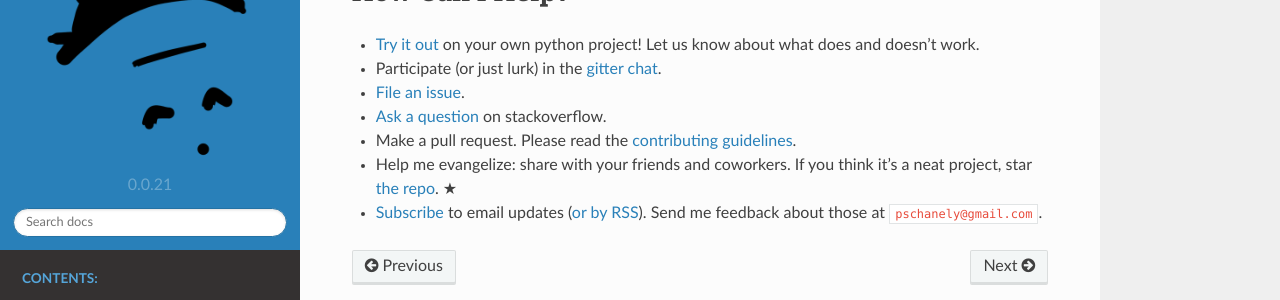
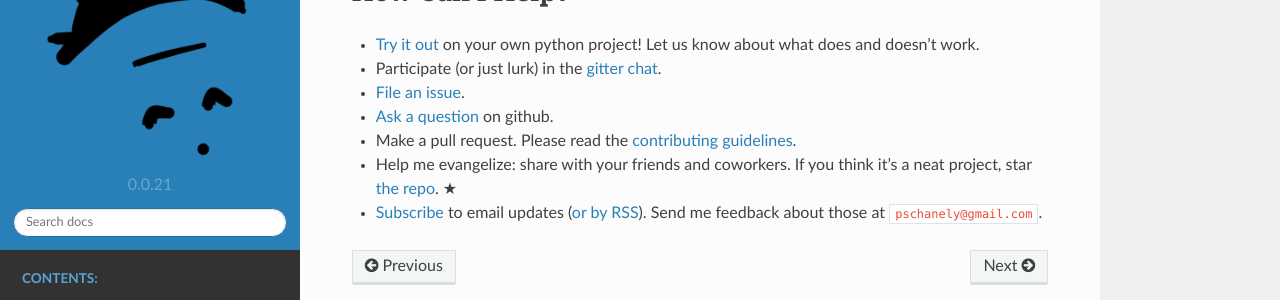
Before and after one commit to pschanely/CrossHair, a Sphinx documentation site: the page built from doc/source/how_can_i_help.rst, in a window 1280 px wide. Shown: the part 127-427 px from the top of the page. Built offline with Sphinx 7.4.7 and the Read the Docs theme 2.0.0, drawn with Linux system fonts in a browser that asks for light colours; the version number is read from the project's files by our own code.

Commit message:
Recommend github for questions

```diff
--- a/doc/source/how_can_i_help.rst
+++ b/doc/source/how_can_i_help.rst
@@ -6,7 +6,7 @@ How Can I Help?
   Let us know about what does and doesn't work.
 * Participate (or just lurk) in the `gitter chat`_.
 * `File an issue`_.
-* `Ask a question`_ on stackoverflow.
+* `Ask a question`_ on github.
 * Make a pull request. Please read the
   :ref:`contributing guidelines <contributing>`.
 * Help me evangelize: share with your friends and coworkers.
@@ -16,7 +16,7 @@ How Can I Help?
 
 .. _gitter chat: https://gitter.im/Cross_Hair/Lobby
 .. _File an issue: https://github.com/pschanely/CrossHair/issues
-.. _Ask a question: https://stackoverflow.com/questions/tagged/crosshair
+.. _Ask a question: https://github.com/pschanely/CrossHair/discussions/new?category=q-a
 .. _the repo: https://github.com/pschanely/CrossHair
 .. _Subscribe: http://eepurl.com/hGTLRH
 .. _or by RSS: https://pschanely.github.io/feed.xml
```
